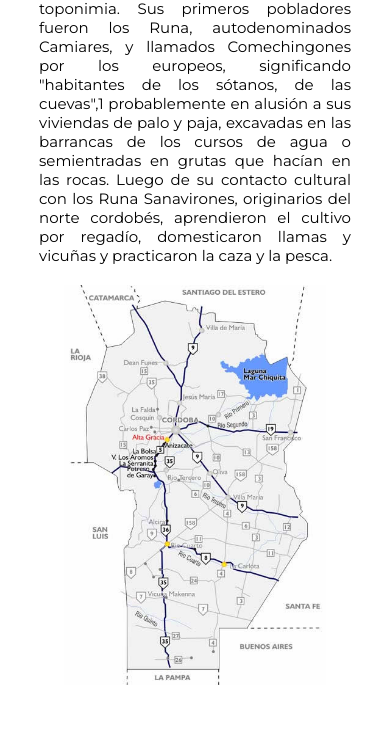
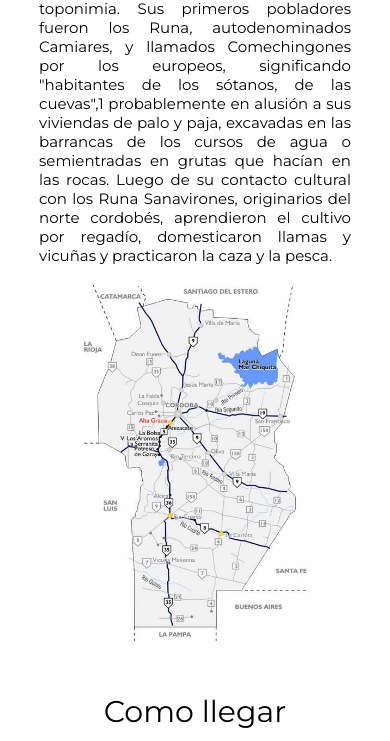
Before and after one commit to facup14dev/ProyectoCoderhouse, a plain HTML site: page pages/Historia.html in a window 390 px wide. Shown: the part 2074-2815 px from the top of the page. Drawn offline with Linux system fonts and the light colour scheme.

Commit message:
commit segunda entrega v3.6.

```diff
--- a/css/styles.css
+++ b/css/styles.css
@@ -1021,6 +1021,10 @@ h2 {
     height: 40rem;
 }
 
+.h-main-img-mapa img {
+    width: 60%;
+}
+
 .ubicacion {
     text-align: center;
 }
--- a/pages/Historia.html
+++ b/pages/Historia.html
@@ -60,7 +60,7 @@
         </p>
 
 
-        <div class="mapa">
+        <div class="h-main-img-mapa">
             <img src="../images/plano.jpg" alt="Donde esta Alta Gracia">
         </div>
 
```
